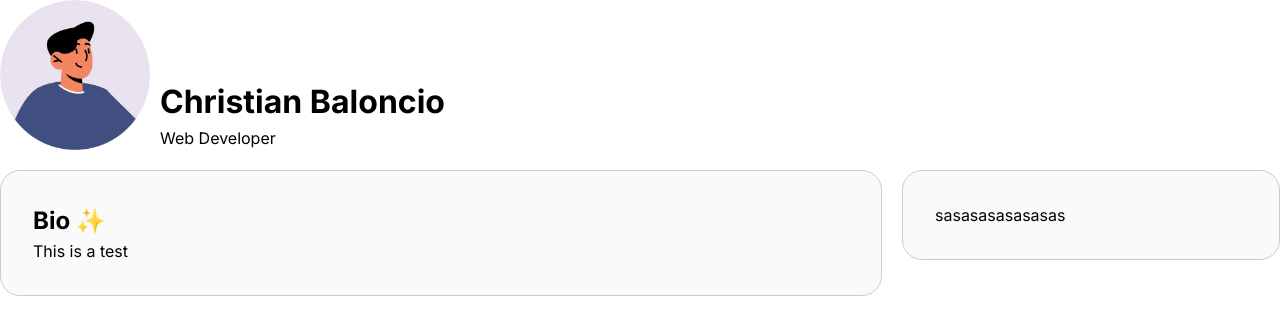
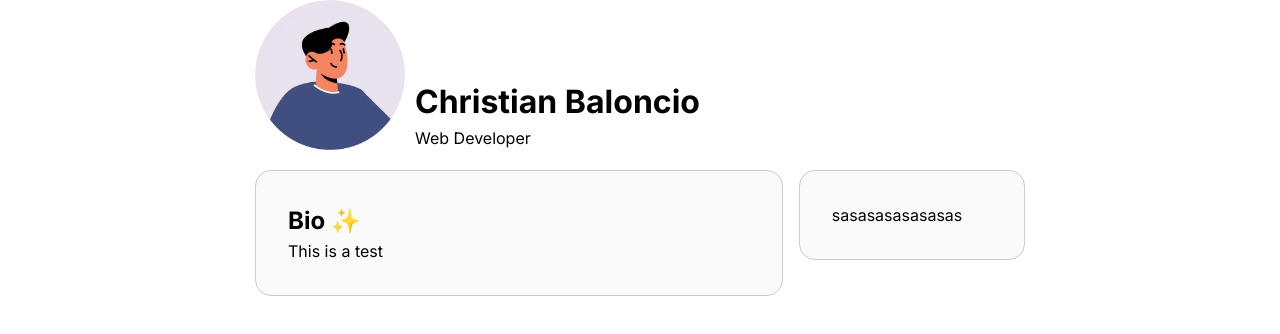
Before and after one commit to xLusyo/portfolio, an Astro site: page / in a window 1280 px wide. Built offline with nearby package versions, Linux system fonts and the light colour scheme; Astro itself is replaced by a stand-in of ours.

Commit message:
modified styling

```diff
--- a/src/css/reset.css
+++ b/src/css/reset.css
@@ -17,8 +17,6 @@
 body {
   /* 4. Add accessible line-height */
   line-height: 1.5;
-  /* 5. Improve text rendering */
-  -webkit-font-smoothing: antialiased;
 }
 /* 6. Improve media defaults */
 img, picture, video, canvas, svg {
@@ -35,7 +33,7 @@ p, h1, h2, h3, h4, h5, h6 {
 }
 /* 9. Improve line wrapping */
 p {
-  text-wrap: pretty;
+  text-wrap: balance;
 }
 h1, h2, h3, h4, h5, h6 {
   text-wrap: balance;
--- a/src/css/styles.css
+++ b/src/css/styles.css
@@ -35,22 +35,39 @@ main {
   flex: 1 1 70%;
 }
 
+.container {
+  transition: max-width 0.5s ease;
+  margin: 0 auto;
+  padding-inline: 15px;
+}
+
 @media (width >= 1300px) {
   .container {
     max-width: var(--max-width-container-xl);
-    margin: 0 auto;
+  }
+}
+
+@media (width < 1300px ) {
+  .container {
+    max-width: var(--max-width-container-lg);
+  }
+}
+
+@media (width < 800px ) {
+  .container {
+    max-width: var(--max-width-container-md);
   }
 }
 
 .wrapper {
   display: flex;
   padding-block: 20px;
-  gap: 20px;
+  gap: 1rem;
 }
 
 .card {
   background-color: var(--card-color);
   border: solid 1px #ccc;
-  border-radius: 20px;
+  border-radius: 1rem;
   padding: 2rem;
 }
```
